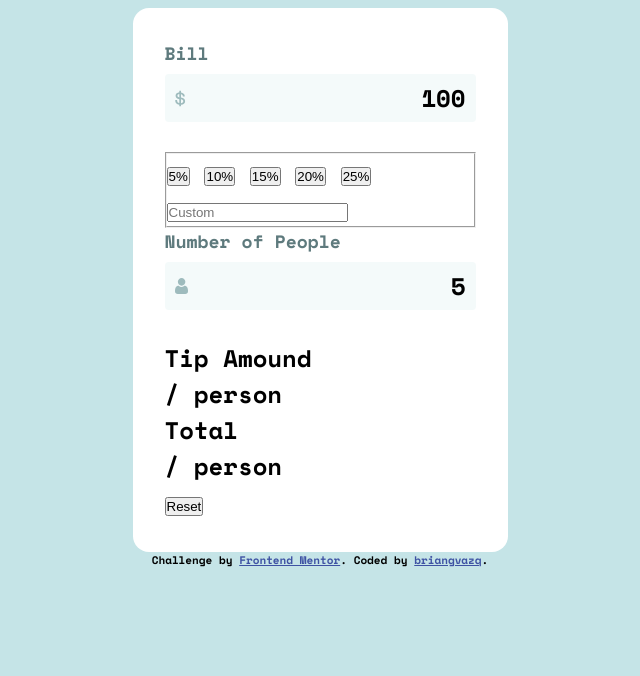
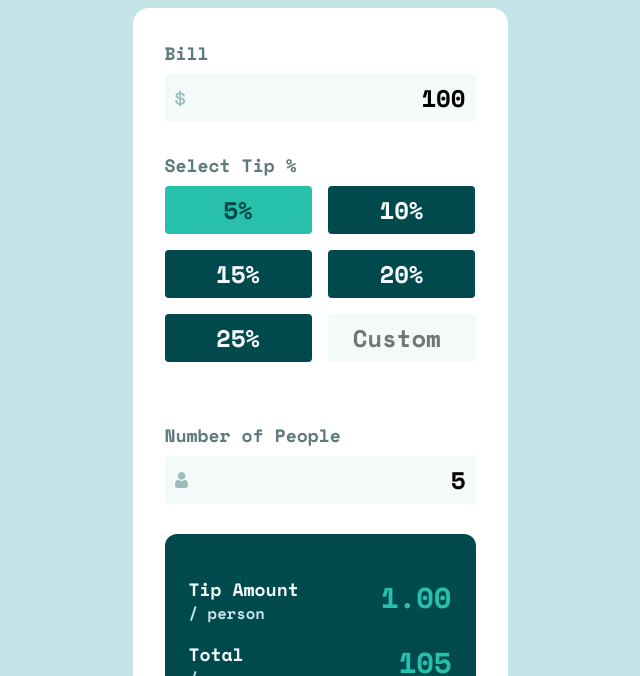
Before and after one commit to brianggeth/tips-calculator, a plain HTML site: page index.html in a window 1280 px wide. Both pictures are taken after a click on the button "5%". Shown: the part 124-800 px from the top of the page, without its empty margins (320-960 px from the left). Drawn offline with nearby package versions, Linux system fonts and the light colour scheme.

Commit message:
Finished

```diff
--- a/index.html
+++ b/index.html
@@ -35,43 +35,45 @@
         />
 
         <fieldset class="btns">
-          <legend class="btns__button btns__btn--selected"></legend>
-          <button class="btns__btn">5%</button>
+          <legend class="btns__legend">Select Tip %</legend>
+          <button class="btns__btn btns__btn--active">5%</button>
           <button class="btns__btn">10%</button>
           <button class="btns__btn">15%</button>
           <button class="btns__btn">20%</button>
           <button class="btns__btn">25%</button>
-          <input placeholder="Custom" type="number" />
+          <input class="btns__custom" placeholder="Custom" type="number" />
         </fieldset>
 
         <label for="people" class="inputs-section__people-label"
-          >Number of People</label
-        >
+          >Number of People <span class="alert" id="alert"></span
+        ></label>
         <input
           type="number"
           id="people"
           class="inputs-section__people-input"
           value="5"
+          min="1"
+          step="1"
         />
       </div>
 
       <div class="result-section">
         <div class="results">
           <div>
-            <p class="results__tip-amount">Tip Amound</p>
+            <p class="results__tip-amount">Tip Amount</p>
             <p class="results__tip-person">/ person</p>
           </div>
 
-          <p class="results__tip-value"></p>
+          <p class="results__tip-value">1</p>
 
           <div>
             <p class="results__total-amount">Total</p>
             <p class="results__total-person">/ person</p>
           </div>
 
-          <p class="results__total-value"></p>
+          <p class="results__total-value">100</p>
         </div>
-        <button>Reset</button>
+        <button class="result-section__reset">Reset</button>
       </div>
     </section>
 
--- a/main.js
+++ b/main.js
@@ -0,0 +1,64 @@
+//  Update Bill Amount
+let bill = document.querySelector('.inputs-section__bill-input');
+let billValue = 100;
+bill.addEventListener('input', (event) => {
+  billValue = event.target.value;
+  showResult(billValue, tipPercent, peopleValue);
+});
+
+// Alerta de error
+let alert = document.querySelector('#alert');
+
+//  Update People Amount
+let people = document.querySelector('.inputs-section__people-input');
+let peopleValue = 5;
+people.addEventListener('input', (event) => {
+  peopleValue = event.target.value;
+
+  if (peopleValue <= 0 || isNaN(peopleValue)) {
+    people.style.borderColor = 'red';
+    alert.classList.add('error');
+  } else {
+    people.style.border = '2px solid hsl(172, 67%, 45%)';
+    alert.classList.remove('error');
+    showResult(billValue, tipPercent, peopleValue);
+  }
+});
+
+//  Select Tip Percent
+let buttons = document.querySelectorAll('.btns__btn');
+let tipPercent = 5;
+
+buttons.forEach((btn) => {
+  btn.addEventListener('click', (event) => {
+    buttons.forEach((btn) => btn.classList.remove('btns__btn--active'));
+    btn.classList.add('btns__btn--active');
+    tipPercent = Number(event.target.innerText.slice(0, -1));
+    showResult(billValue, tipPercent, peopleValue);
+  });
+});
+
+//  Select Custom Tip Percent
+let custom = document.querySelector('.btns__custom');
+custom.addEventListener('input', (event) => {
+  buttons.forEach((btn) => btn.classList.remove('btns__btn--active'));
+  tipPercent = Number(event.target.value);
+  showResult(billValue, tipPercent, peopleValue);
+});
+
+let reset = document.querySelector('.result-section__reset');
+reset.addEventListener('click', (event) => {
+  showResult(0, 0, 1);
+});
+
+//  Function to display the Total Amounts
+const showResult = (amount, percentage, people) => {
+  let tipResultPerson = document.querySelector('.results__tip-value');
+  let tipResultTotal = document.querySelector('.results__total-value');
+
+  let total = (amount * percentage) / 100;
+  console.log(typeof total);
+
+  tipResultPerson.innerHTML = (total / people).toFixed(2);
+  tipResultTotal.innerHTML = Number(amount) + total;
+};
--- a/sass/styles.scss
+++ b/sass/styles.scss
@@ -23,7 +23,7 @@
 }
 
 .inputs-section__bill-input {
-  @include mixins.input('../images/icon-dollar.svg');
+  @include mixins.input('./images/icon-dollar.svg');
 }
 
 .inputs-section__people-label {
@@ -31,14 +31,164 @@
 }
 
 .inputs-section__people-input {
-  @include mixins.input('../images/icon-person.svg');
+  @include mixins.input('./images/icon-person.svg');
+}
+
+.btns {
+  border: none;
+  display: grid;
+  grid-template-columns: 1fr 1fr;
+  gap: 16px;
+  margin-bottom: 30px;
+
+  &__legend {
+    @include mixins.label;
+  }
+
+  &__btn {
+    width: 147px;
+    height: 48px;
+    background-color: variables.$Very-dark-cyan;
+    color: variables.$Very-light-grayish-cyan;
+    font-family: variables.$Font-family;
+    font-size: 1em;
+    border-radius: 4px;
+    border: none;
+
+    &:hover {
+      cursor: pointer;
+    }
+
+    &--active {
+      background-color: variables.$Strong-cyan;
+      color: variables.$Very-dark-cyan;
+    }
+  }
+
+  &__custom {
+    @include mixins.input(unset);
+    text-align: center;
+    color: variables.$Dark-grayish-cyan;
+  }
+}
+
+.error {
+  &::after {
+    content: "Can't be zero";
+    color: rgb(190, 60, 60);
+    font-size: 0.7em;
+  }
+}
+
+.result-section {
+  background-color: variables.$Very-dark-cyan;
+  border-radius: 12px;
+  padding: 42px 24px 24px;
+  display: flex;
+
+  flex-direction: column;
+  justify-content: space-between;
+
+  &__reset {
+    background-color: variables.$Strong-cyan;
+    height: 50px;
+    color: variables.$Very-dark-cyan;
+    text-transform: uppercase;
+    font-family: variables.$Font-family;
+    font-size: 1em;
+    border-radius: 4px;
+    border: none;
+
+    &:hover {
+      cursor: pointer;
+      background-color: variables.$Light-grayish-cyan;
+    }
+  }
+}
+
+.results {
+  display: grid;
+  grid-template-columns: 1fr 1fr;
+  gap: 16px;
+  margin-bottom: 20px;
+
+  &__tip-amount {
+    font-size: 0.75em;
+    color: variables.$Very-light-grayish-cyan;
+  }
+
+  &__tip-person {
+    font-size: 0.65em;
+    color: variables.$Light-grayish-cyan;
+  }
+
+  &__tip-value {
+    font-size: 1.2em;
+    color: variables.$Strong-cyan;
+    text-align: right;
+  }
+
+  &__total-amount {
+    @extend .results__tip-amount;
+  }
+
+  &__total-person {
+    @extend .results__tip-person;
+  }
+
+  &__total-value {
+    @extend .results__tip-value;
+  }
 }
 
 .attribution {
-  font-size: 11px;
+  font-size: 16px;
   text-align: center;
+  margin: 40px;
 }
 
 .attribution a {
   color: hsl(228, 45%, 44%);
 }
+
+// ************************** Desktop ************************** //
+
+@media (min-width: 1440px) {
+  .header__title {
+    margin: 160px 0 90px;
+  }
+
+  .calculator-container {
+    width: 900px;
+    display: flex;
+    gap: 50px;
+  }
+
+  .inputs-section {
+    flex: 1;
+  }
+
+  .result-section {
+    flex: 1;
+  }
+
+  .btns {
+    grid-template-columns: repeat(3, 1fr);
+    gap: 16px;
+    margin-bottom: 30px;
+
+    &__btn {
+      width: 120px;
+    }
+  }
+
+  .results {
+    &__tip-value {
+      font-size: 1.5em;
+    }
+
+    &__total-value {
+      font-size: 1.5em;
+    }
+  }
+}
```
Also changed, not shown: styles.css, 1 other file.
